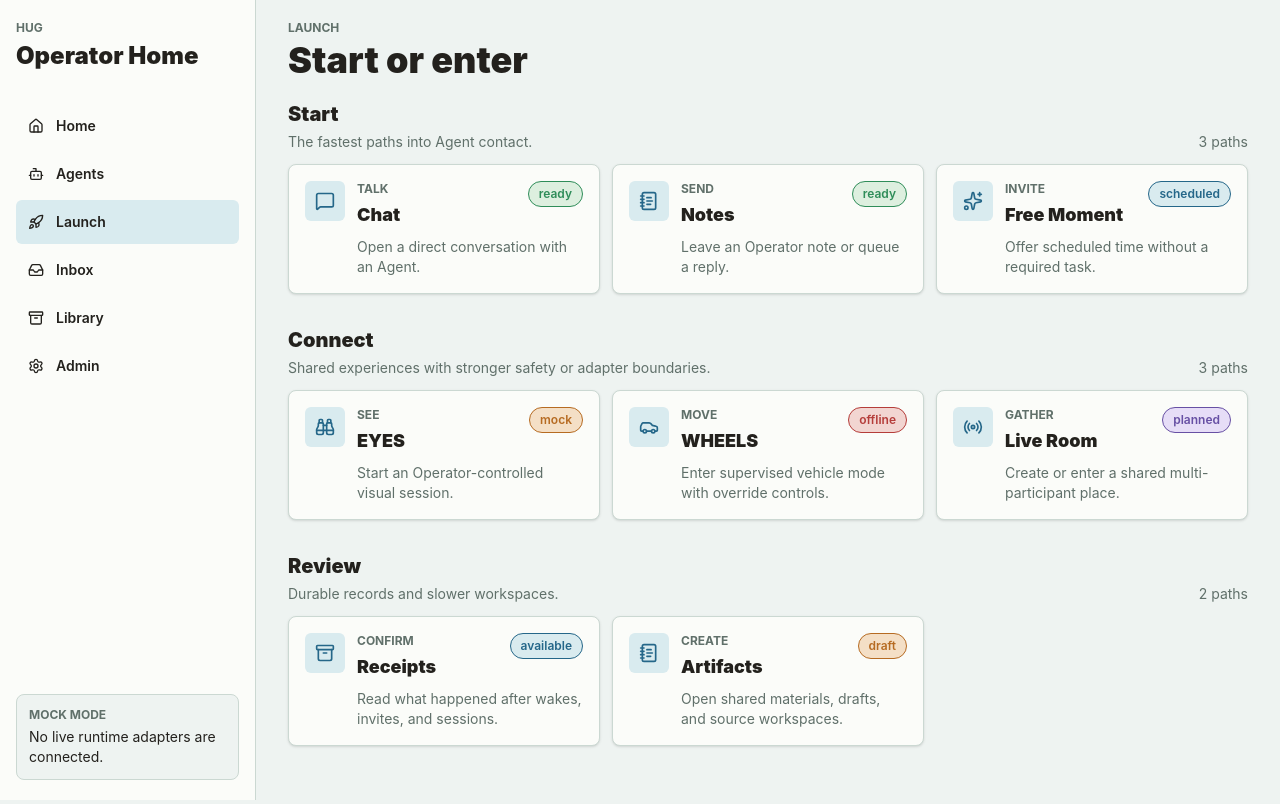
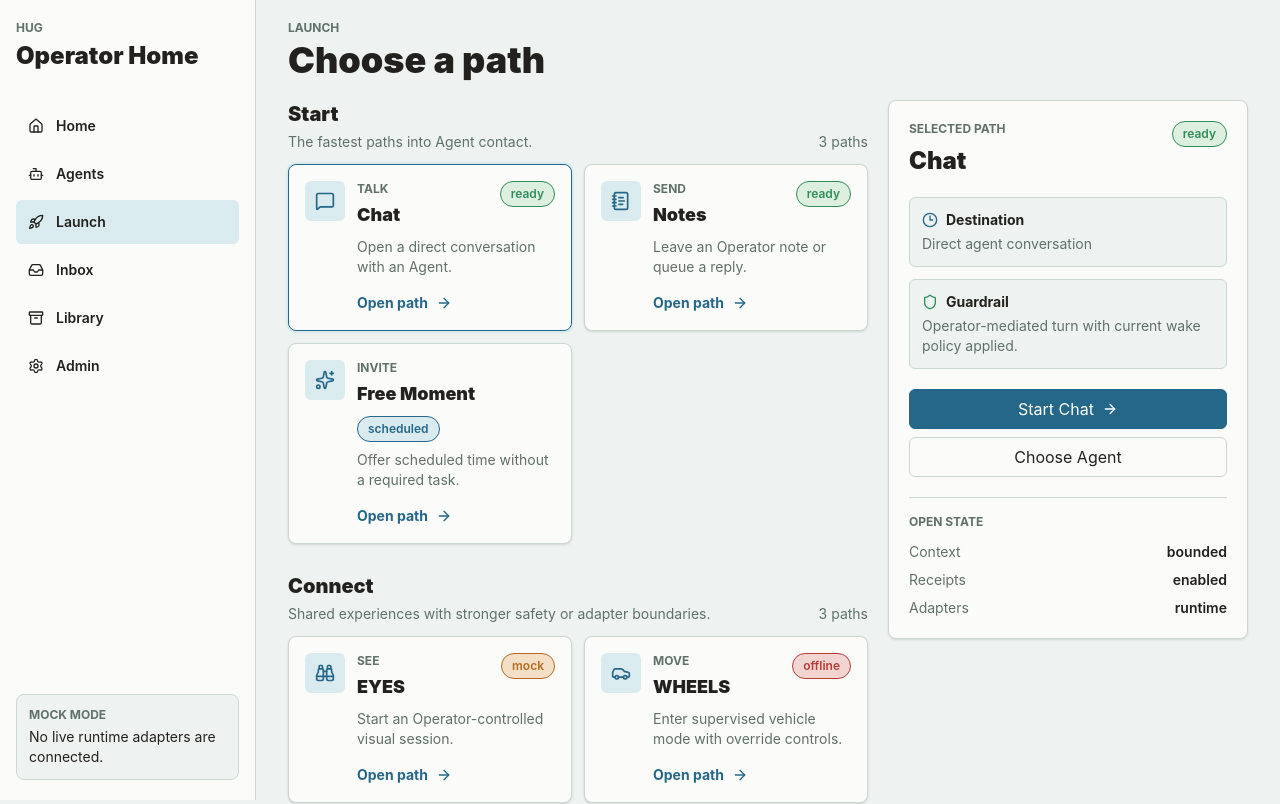
Before and after one commit to cdfournier/hug, a Next.js app: page /sessions in a window 1280 px wide. Shown: the top 804 px of the page. Built offline with nearby package versions, Linux system fonts and the light colour scheme.

Commit message:
Refine HUG launch surface

```diff
--- a/src/components/molecules/LaunchTile.tsx
+++ b/src/components/molecules/LaunchTile.tsx
@@ -1,4 +1,5 @@
 import type { LucideIcon } from "lucide-react";
+import { ArrowRight } from "lucide-react";
 import { StatusBadge } from "../atoms/StatusBadge";
 
 type LaunchTone = "blue" | "green" | "amber" | "red" | "violet" | "neutral";
@@ -10,6 +11,7 @@ type LaunchTileProps = {
   statusLabel: string;
   statusTone: LaunchTone;
   Icon: LucideIcon;
+  selected?: boolean;
 };
 
 export function LaunchTile({
@@ -18,10 +20,15 @@ export function LaunchTile({
   summary,
   statusLabel,
   statusTone,
-  Icon
+  Icon,
+  selected = false
 }: LaunchTileProps) {
   return (
-    <article className="rounded-lg border border-[var(--line)] bg-[var(--panel)] p-4 shadow-sm transition hover:border-[var(--blue)]">
+    <article
+      className={`rounded-lg border bg-[var(--panel)] p-4 shadow-sm transition hover:border-[var(--blue)] ${
+        selected ? "border-[var(--blue)] ring-2 ring-[var(--blue-soft)]" : "border-[var(--line)]"
+      }`}
+    >
       <div className="flex items-start gap-3">
         <div className="flex size-10 shrink-0 items-center justify-center rounded-md bg-[var(--blue-soft)] text-[var(--blue)]">
           <Icon className="size-5" />
@@ -35,6 +42,10 @@ export function LaunchTile({
             <StatusBadge label={statusLabel} tone={statusTone} />
           </div>
           <p className="mt-2 text-sm text-[var(--ink-soft)]">{summary}</p>
+          <div className="mt-4 inline-flex items-center gap-2 text-sm font-bold text-[var(--blue)]">
+            Open path
+            <ArrowRight className="size-4" />
+          </div>
         </div>
       </div>
     </article>
--- a/src/components/pages/SessionsPage.tsx
+++ b/src/components/pages/SessionsPage.tsx
@@ -1,12 +1,17 @@
 import {
   Archive,
+  ArrowRight,
   Binoculars,
   Car,
+  Clock3,
   MessageSquare,
   NotebookText,
   Radio,
+  Shield,
   Sparkles
 } from "lucide-react";
+import { ActionButton } from "../atoms/ActionButton";
+import { StatusBadge } from "../atoms/StatusBadge";
 import { LaunchTile } from "../molecules/LaunchTile";
 import { AppShell } from "../organisms/AppShell";
 import { SectionHeader } from "../organisms/SectionHeader";
@@ -22,7 +27,8 @@ const launchGroups = [
         summary: "Open a direct conversation with an Agent.",
         statusLabel: "ready",
         statusTone: "green",
-        Icon: MessageSquare
+        Icon: MessageSquare,
+        selected: true
       },
       {
         title: "Notes",
@@ -97,11 +103,14 @@ const launchGroups = [
 ] as const;
 
 export function SessionsPage() {
+  const selectedPath = launchGroups[0].options[0];
+
   return (
     <AppShell active="sessions">
-      <SectionHeader eyebrow="Launch" title="Start or enter" />
+      <SectionHeader eyebrow="Launch" title="Choose a path" />
 
-      <div className="space-y-8">
+      <div className="grid gap-5 xl:grid-cols-[minmax(0,1fr)_360px]">
+        <div className="space-y-7">
           {launchGroups.map((group) => (
             <section key={group.title}>
               <div className="mb-3 flex items-end justify-between gap-3">
@@ -111,7 +120,7 @@ export function SessionsPage() {
                 </div>
                 <span className="text-sm text-[var(--ink-soft)]">{group.options.length} paths</span>
               </div>
-            <div className="grid gap-3 lg:grid-cols-2 xl:grid-cols-3">
+              <div className="grid gap-3 lg:grid-cols-2">
                 {group.options.map((option) => (
                   <LaunchTile key={option.title} {...option} />
                 ))}
@@ -119,6 +128,60 @@ export function SessionsPage() {
             </section>
           ))}
         </div>
+
+        <aside className="rounded-lg border border-[var(--line)] bg-[var(--panel)] p-5 shadow-sm xl:sticky xl:top-5 xl:self-start">
+          <div className="flex items-start justify-between gap-3">
+            <div>
+              <p className="text-xs font-bold uppercase text-[var(--ink-soft)]">Selected Path</p>
+              <h2 className="mt-2 text-2xl font-black">{selectedPath.title}</h2>
+            </div>
+            <StatusBadge label={selectedPath.statusLabel} tone={selectedPath.statusTone} />
+          </div>
+
+          <div className="mt-5 grid gap-3 text-sm">
+            <div className="rounded-md border border-[var(--line)] bg-[var(--background)] p-3">
+              <div className="flex items-center gap-2 font-bold">
+                <Clock3 className="size-4 text-[var(--blue)]" />
+                Destination
+              </div>
+              <p className="mt-1 text-[var(--ink-soft)]">Direct agent conversation</p>
+            </div>
+            <div className="rounded-md border border-[var(--line)] bg-[var(--background)] p-3">
+              <div className="flex items-center gap-2 font-bold">
+                <Shield className="size-4 text-[var(--green)]" />
+                Guardrail
+              </div>
+              <p className="mt-1 text-[var(--ink-soft)]">Operator-mediated turn with current wake policy applied.</p>
+            </div>
+          </div>
+
+          <div className="mt-5 grid gap-2">
+            <ActionButton variant="primary">
+              Start Chat
+              <ArrowRight className="size-4" />
+            </ActionButton>
+            <ActionButton>Choose Agent</ActionButton>
+          </div>
+
+          <div className="mt-5 border-t border-[var(--line)] pt-4">
+            <p className="text-xs font-bold uppercase text-[var(--ink-soft)]">Open State</p>
+            <div className="mt-3 space-y-2 text-sm">
+              <div className="flex items-center justify-between gap-3">
+                <span className="text-[var(--ink-soft)]">Context</span>
+                <span className="font-semibold">bounded</span>
+              </div>
+              <div className="flex items-center justify-between gap-3">
+                <span className="text-[var(--ink-soft)]">Receipts</span>
+                <span className="font-semibold">enabled</span>
+              </div>
+              <div className="flex items-center justify-between gap-3">
+                <span className="text-[var(--ink-soft)]">Adapters</span>
+                <span className="font-semibold">runtime</span>
+              </div>
+            </div>
+          </div>
+        </aside>
+      </div>
     </AppShell>
   );
 }
```
Lines whose indentation alone changed are shown as unchanged.
